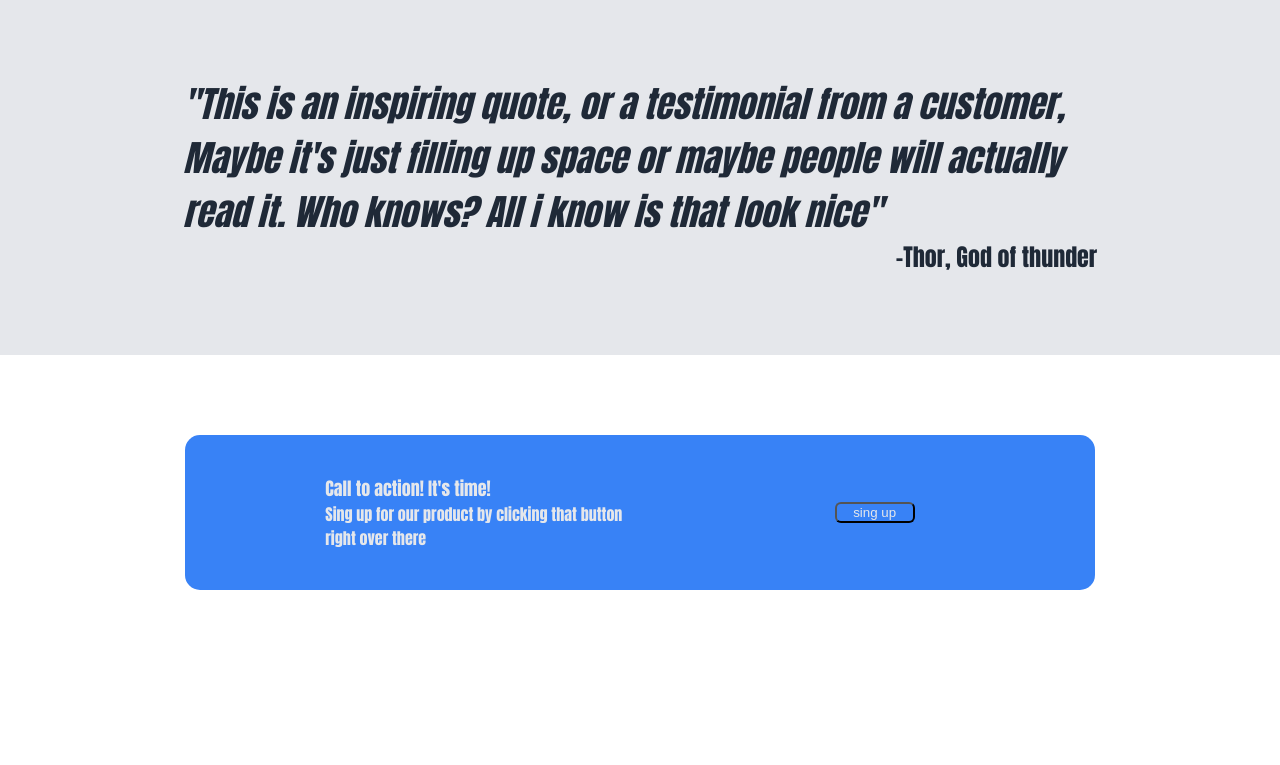
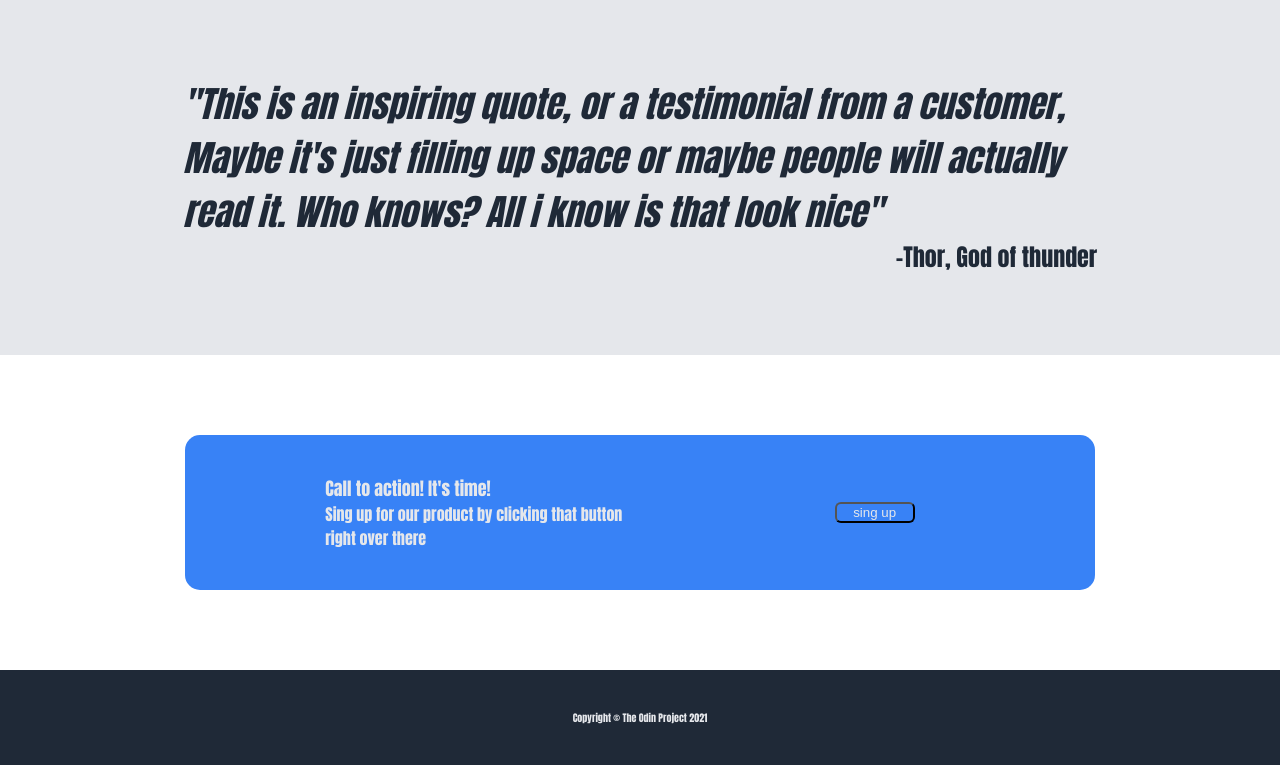
Before and after one commit to Santoscoy/landing_page_project_odin, a plain HTML site: page index.html in a window 1280 px wide. Shown: the part 754-1519 px from the top of the page. Before the commit the page ends 1424 px from the top, so only its background shows below. Drawn offline with Linux system fonts and the light colour scheme.

Commit message:
adding footer

```diff
--- a/index.html
+++ b/index.html
@@ -78,5 +78,10 @@
         </div>
         <div class="empty-container"></div>
     </div>
+    <div class="footer">
+        <div class="empty-container"></div>
+        <div class="footer-content">Copyright &#169 The Odin Project 2021</div>
+        <div class="empty-container"></div>
+    </div>
 </body>
 </html>
--- a/style.css
+++ b/style.css
@@ -238,3 +238,17 @@ li a{
     height: 25px;
     flex: 0 0 0;
 }
+
+/* footer section */
+.footer{
+    font-family: Impact, Haettenschweiler, 'Arial Narrow Bold', sans-serif;
+    display: flex;
+    flex-direction: row;
+    background-color: #1f2937;
+    align-items:stretch;
+    color: #e5e7eb;
+    justify-content: center;
+    padding: 40px;
+    font-size: 10px;
+    font-weight: bolder;
+}
```
